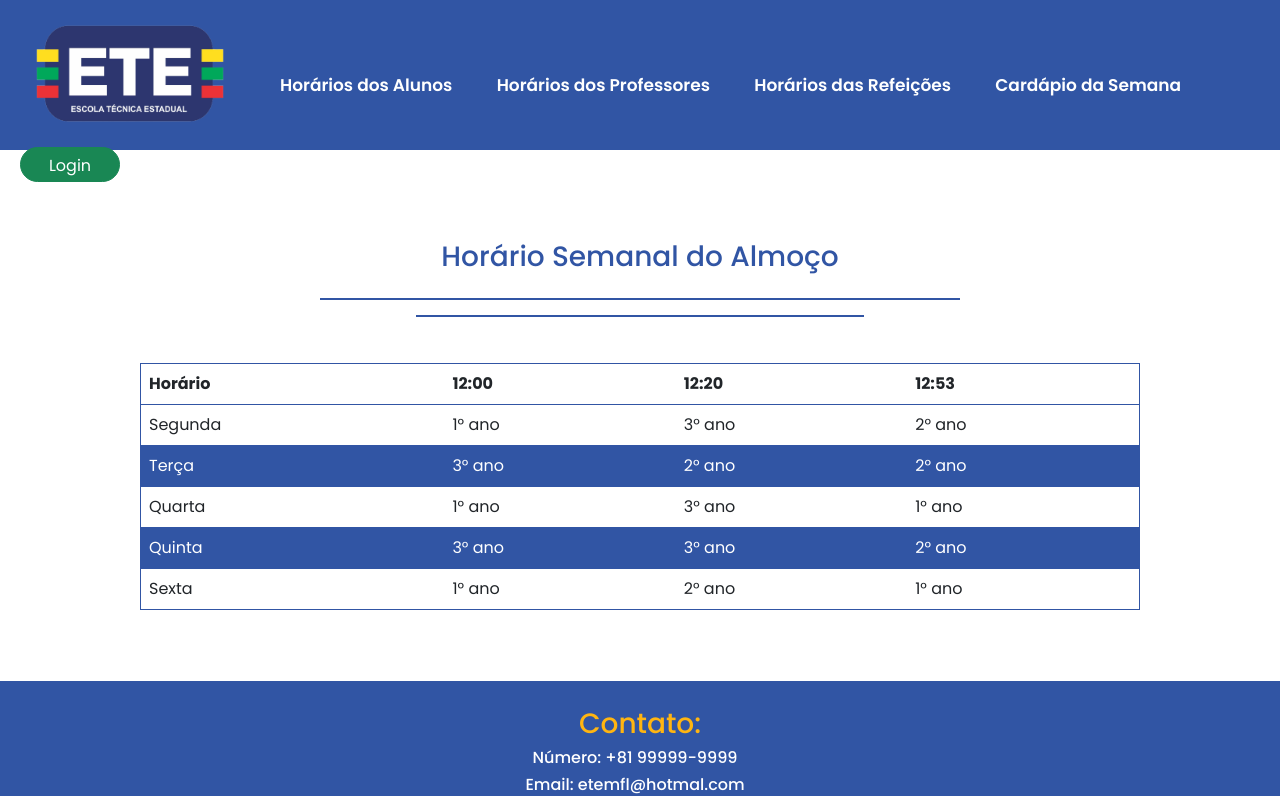
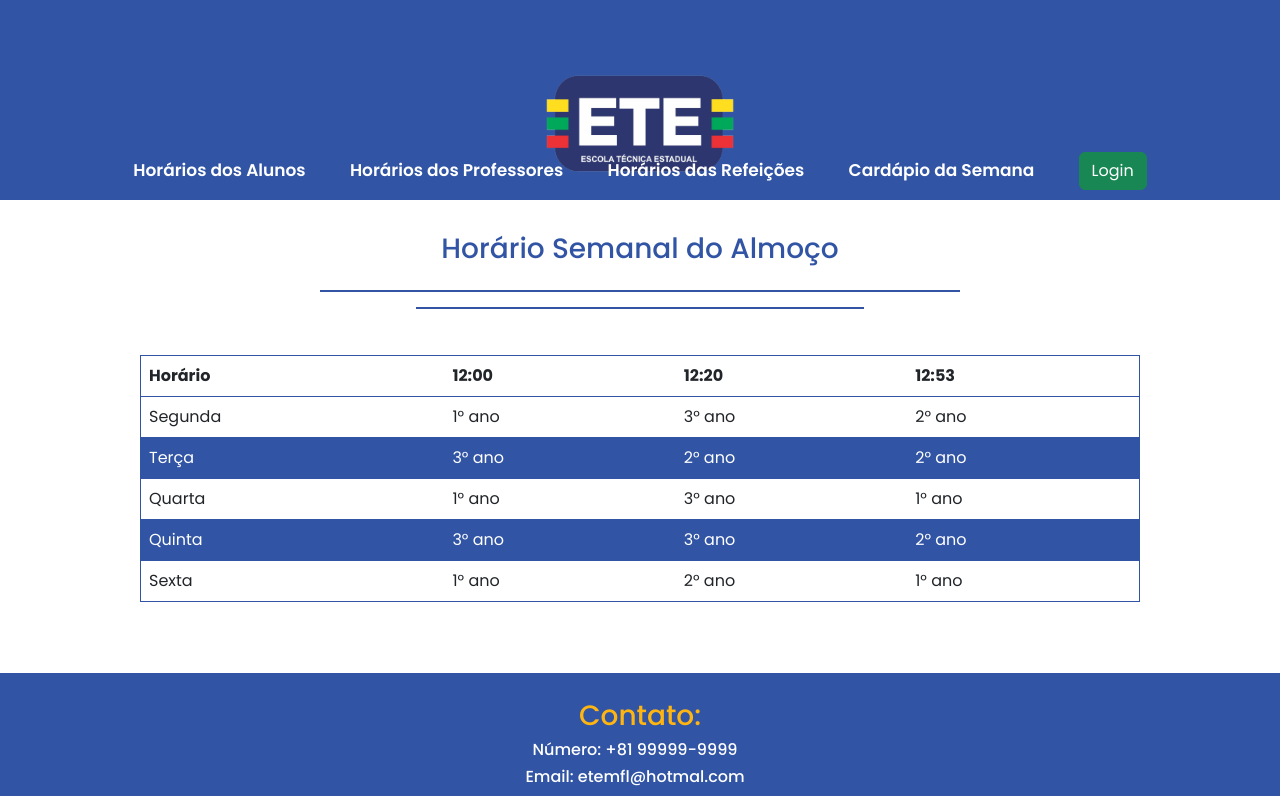
Before and after one commit to LeonardoAlmds/projeto-horarios-ete, a React (Create React App) app: page /horarioRefeicoes in a window 1280 px wide. Shown: the top 796 px of the page. Built offline with nearby package versions, Linux system fonts and the light colour scheme.

Commit message:
att Header

```diff
--- a/src/components/HeaderSite.js
+++ b/src/components/HeaderSite.js
@@ -3,7 +3,7 @@ import Button from 'react-bootstrap/Button';
 import Modal from 'react-bootstrap/Modal';
 import { Form } from 'react-bootstrap';
 import React, { useState } from 'react'
-import '../styles/HeaderSite.css';
+import '../styles/NewHeader.css';
 import EteLogo from '../images/ETE.png'
 
 const HeaderSite = () => {
@@ -12,17 +12,32 @@ const HeaderSite = () => {
   const handleShow = () => setShow(true);
 
   return (
-        <div className='wrapper'>
-            <nav>
+    <>
+    <nav className='wrapper'>
+      <img src={EteLogo} alt="logo-ETE"/>
+
       <div className='Links'>
-                    <img src={EteLogo} alt="logo-ETE"/>
         <Link to='/'>Horários dos Alunos</Link> <hr/>
         <Link to='/horarioProfessores'>Horários dos Professores</Link> <hr/>
         <Link to='/horarioRefeicoes'>Horários das Refeições</Link> <hr/>
         <Link to='/cardapio'>Cardápio da Semana</Link> <hr/>
-                    <Link to=''><Button variant="success" className='button' onClick={handleShow}>Login</Button></Link>
+        <Link to=''><Button variant="success" className='buttonLogin' onClick={handleShow}>Login</Button></Link>
       </div>
     </nav>
+
+
+
+
+
+
+
+
+
+
+
+
+
+    <div>
         <Modal show={show} onHide={handleClose}>
             <Modal.Header closeButton>
                 <Modal.Title>Login</Modal.Title>
@@ -53,6 +68,7 @@ const HeaderSite = () => {
             </Modal.Footer>
         </Modal>
     </div>
+    </>
   )
 }
 
--- a/src/pages/HorarioRefeicoes.js
+++ b/src/pages/HorarioRefeicoes.js
@@ -1,5 +1,4 @@
 import React from 'react'
-import { Table } from 'react-bootstrap'
 import TableRedeicoes from '../components/TableRefeicoes';
 import '../styles/TableRefeicoes.css'
 
@@ -9,4 +8,4 @@ const HorarioRefeicoes = () => {
   )
 };
 
-export default HorarioRefeicoes
+export default HorarioRefeicoes;
--- /dev/null
+++ b/src/styles/NewHeader.css
@@ -0,0 +1,61 @@
+nav.wrapper {
+  width: 100%;
+  display: flex;
+  flex-direction: column;
+  align-items: center;
+  padding: 72px 0;
+  transition: 0.2s ease-in;
+}
+
+nav.wrapper::before {
+  content: ' ';
+  background-color: var(--bluePE);
+  width: 100%;
+  height: 200px;
+  position: absolute;
+  z-index: -1;
+  top: 0;
+  margin-bottom: 16px;
+}
+
+nav.wrapper div.Links a {
+  font-size: 17px;
+  font-weight: 600;
+  text-decoration: none;
+  color: var(--white);
+  transition: all 0.2s ease-in;
+  margin: 0 20px;
+}
+
+nav.wrapper div.Links a::after {
+  content: " ";
+  width: 0%;
+  height: 5px;
+  background-color: var(--yellowPE);
+  position: absolute;
+  top: 0;
+  left: 0;
+  transition: 0.5s ease-in-out;
+}
+
+nav.wrapper div.Links a:hover::after {
+  width: 100%;
+}
+
+nav.wrapper div.Links a:hover {
+  color: var(--yellowPE);
+}
+div.Links {
+  transform: translateY(-50px);
+}
+div.Links hr {
+  display: none;
+}
+
+nav.wrapper img {
+  height: 150px;
+  width: 260px;
+  margin-top: -20px;
+  align-items: left;
+  transform: translateX()
+}
```
Lines whose indentation alone changed are shown as unchanged.
